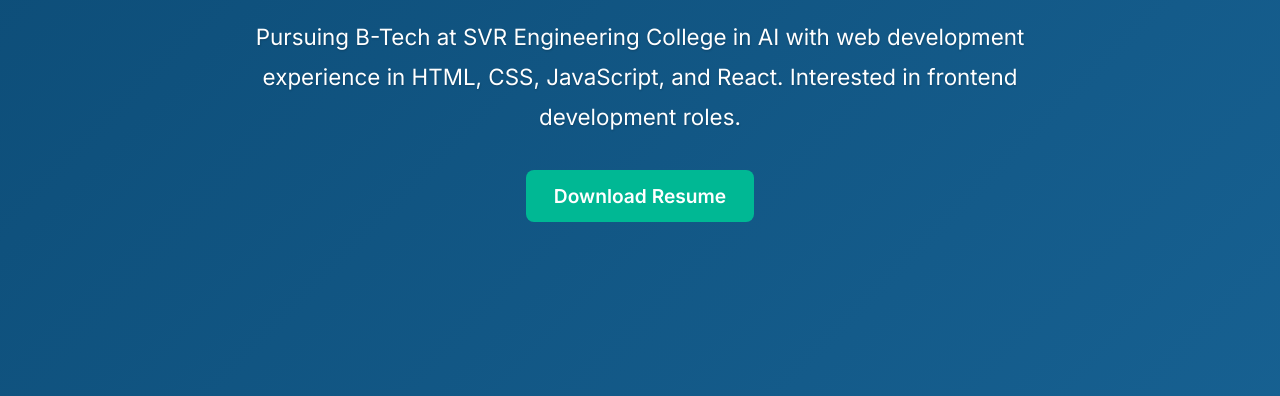
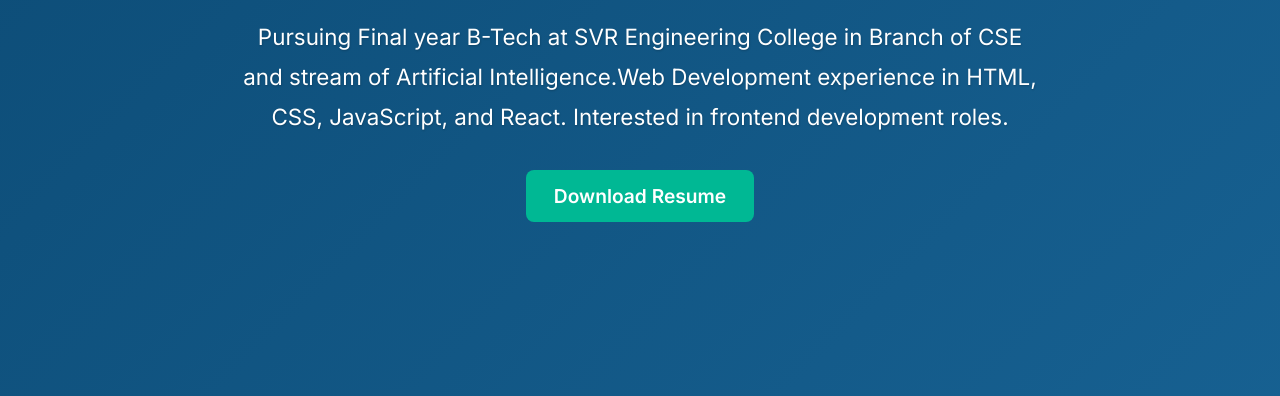
Before and after one commit to Pavankumarummadi/My-Portfolio, a plain HTML site: page index.html in a window 1280 px wide. Shown: the part 404-800 px from the top of the page. Drawn offline with Linux system fonts and the light colour scheme.

Commit message:
Update index.html

```diff
--- a/index.html
+++ b/index.html
@@ -22,7 +22,7 @@
 
   <section id="summary">
     <h1>Pavan Kumar Ummadi</h1>
-    <p>Pursuing B-Tech at SVR Engineering College in AI with web development experience in HTML, CSS, JavaScript, and React. Interested in frontend development roles.</p>
+    <p>Pursuing Final year B-Tech at SVR Engineering College in Branch of CSE and stream of Artificial Intelligence.Web Development experience in HTML, CSS, JavaScript, and React. Interested in frontend development roles.</p>
     <a href="pavan_resume.docx" download class="download-btn">Download Resume</a>
 
 </section>
```
